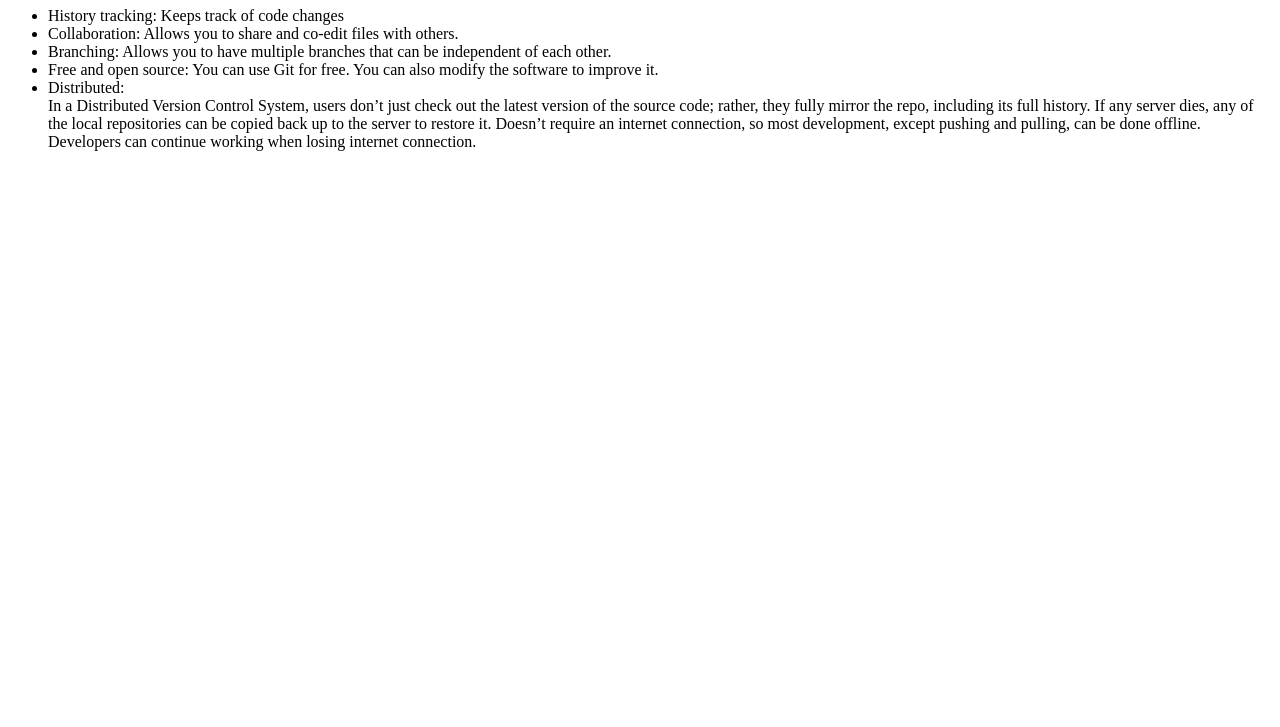
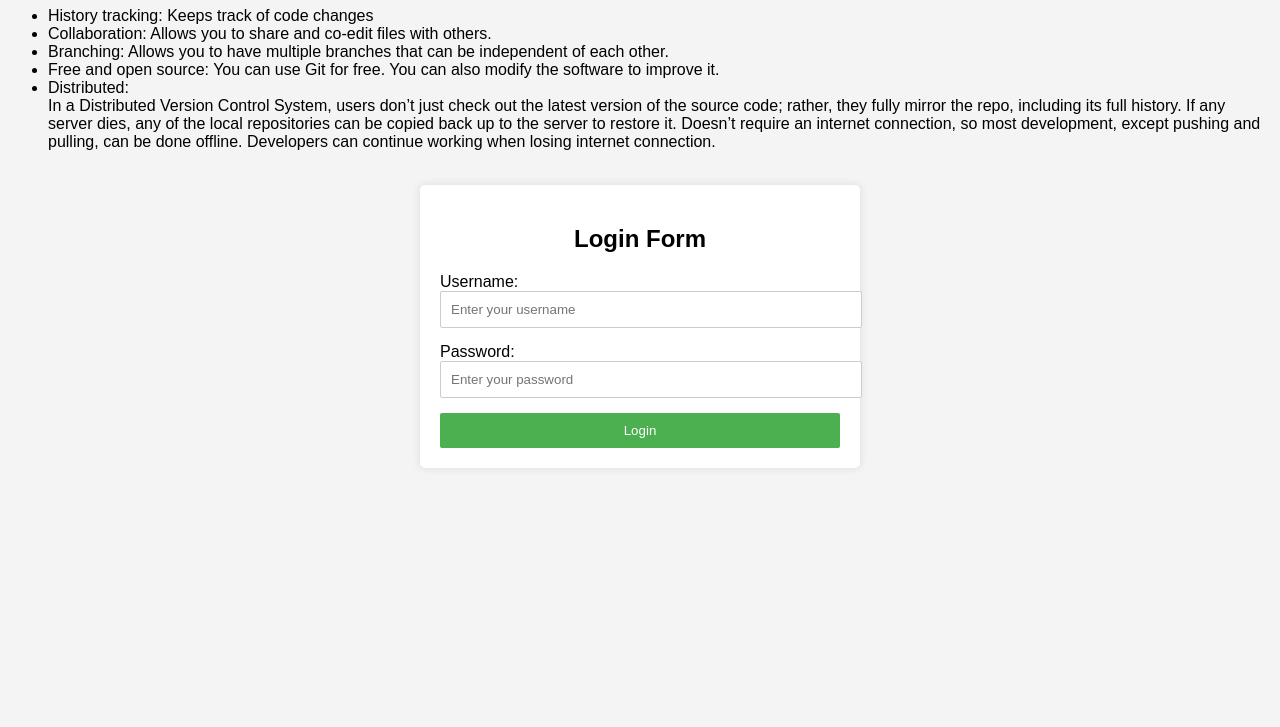
Before and after one commit to dtvn-training/2023-hn-NguyenVanChinh-GitPractice, a plain HTML site: page index.html in a window 1280 px wide. Shown: the part 73-800 px from the top of the page. Drawn offline with Linux system fonts and the light colour scheme.

Commit message:
add login form

```diff
--- a/index.html
+++ b/index.html
@@ -26,6 +26,20 @@
             offline. Developers can continue working when losing internet connection.
         </li>
     </ul>
+    <br>
+
+    <div class="container">
+        <h2>Login Form</h2>
+        <form action="/login" method="post">
+          <label for="username">Username:</label>
+          <input type="text" id="username" name="username" placeholder="Enter your username" required>
+
+          <label for="password">Password:</label>
+          <input type="password" id="password" name="password" placeholder="Enter your password" required>
+
+          <input type="submit" value="Login">
+        </form>
+      </div>
 </body>
 
 </html>
--- a/style.css
+++ b/style.css
@@ -1,3 +1,44 @@
 h1 {
     color: #ff0000;
 }
+
+body {
+    font-family: Arial, sans-serif;
+    background-color: #f4f4f4;
+}
+
+.container {
+    max-width: 400px;
+    margin: 0 auto;
+    padding: 20px;
+    background-color: #fff;
+    border-radius: 5px;
+    box-shadow: 0 0 10px rgba(0, 0, 0, 0.1);
+}
+
+.container h2 {
+    text-align: center;
+}
+
+.container input[type="text"],
+.container input[type="password"] {
+    width: 100%;
+    padding: 10px;
+    margin-bottom: 15px;
+    border-radius: 2px;
+    border: 1px solid #ccc;
+}
+
+.container input[type="submit"] {
+    width: 100%;
+    background-color: #4CAF50;
+    color: #fff;
+    padding: 10px;
+    border: none;
+    border-radius: 2px;
+    cursor: pointer;
+}
+
+.container input[type="submit"]:hover {
+    background-color: #45a049;
+}
```
